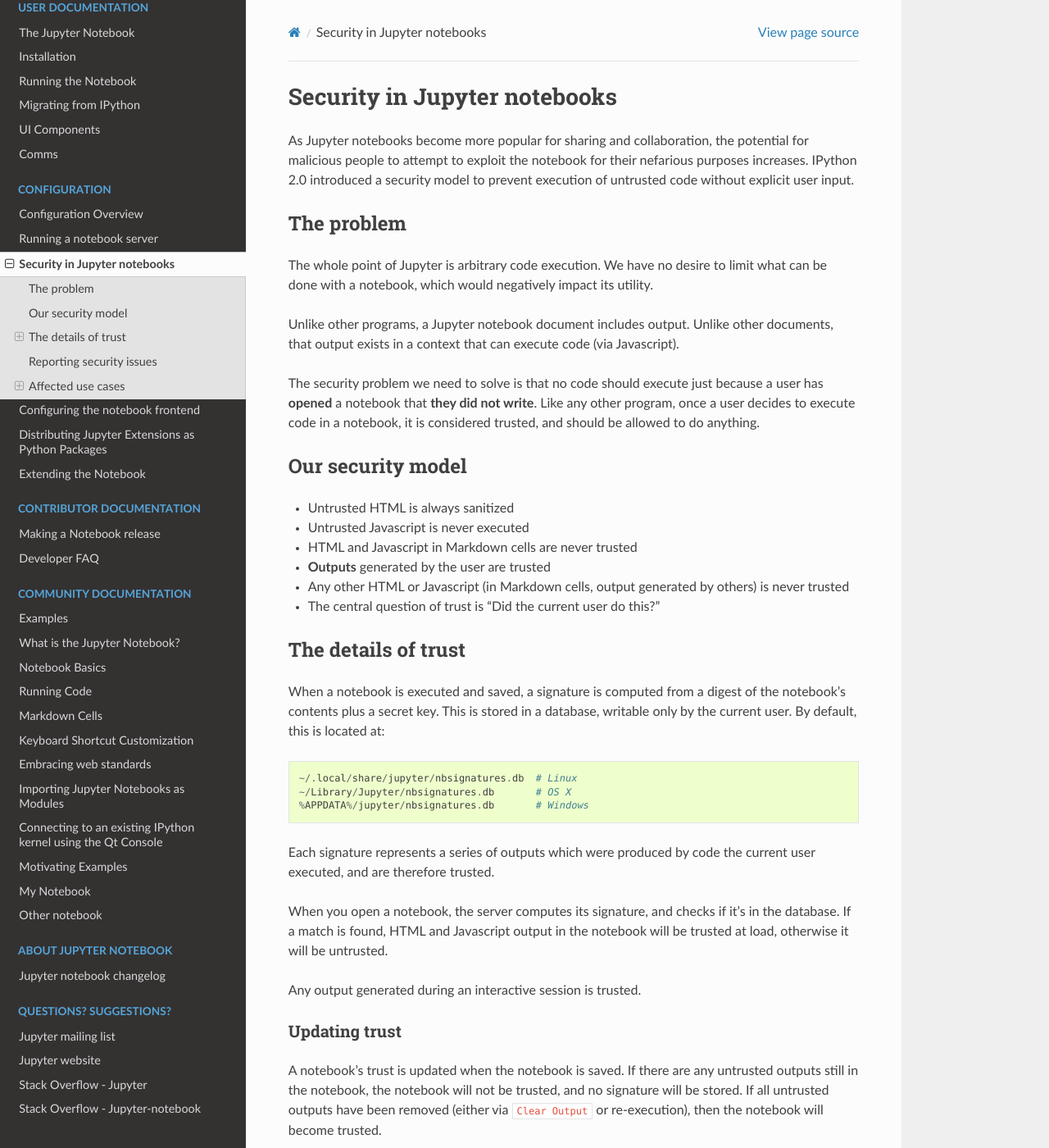
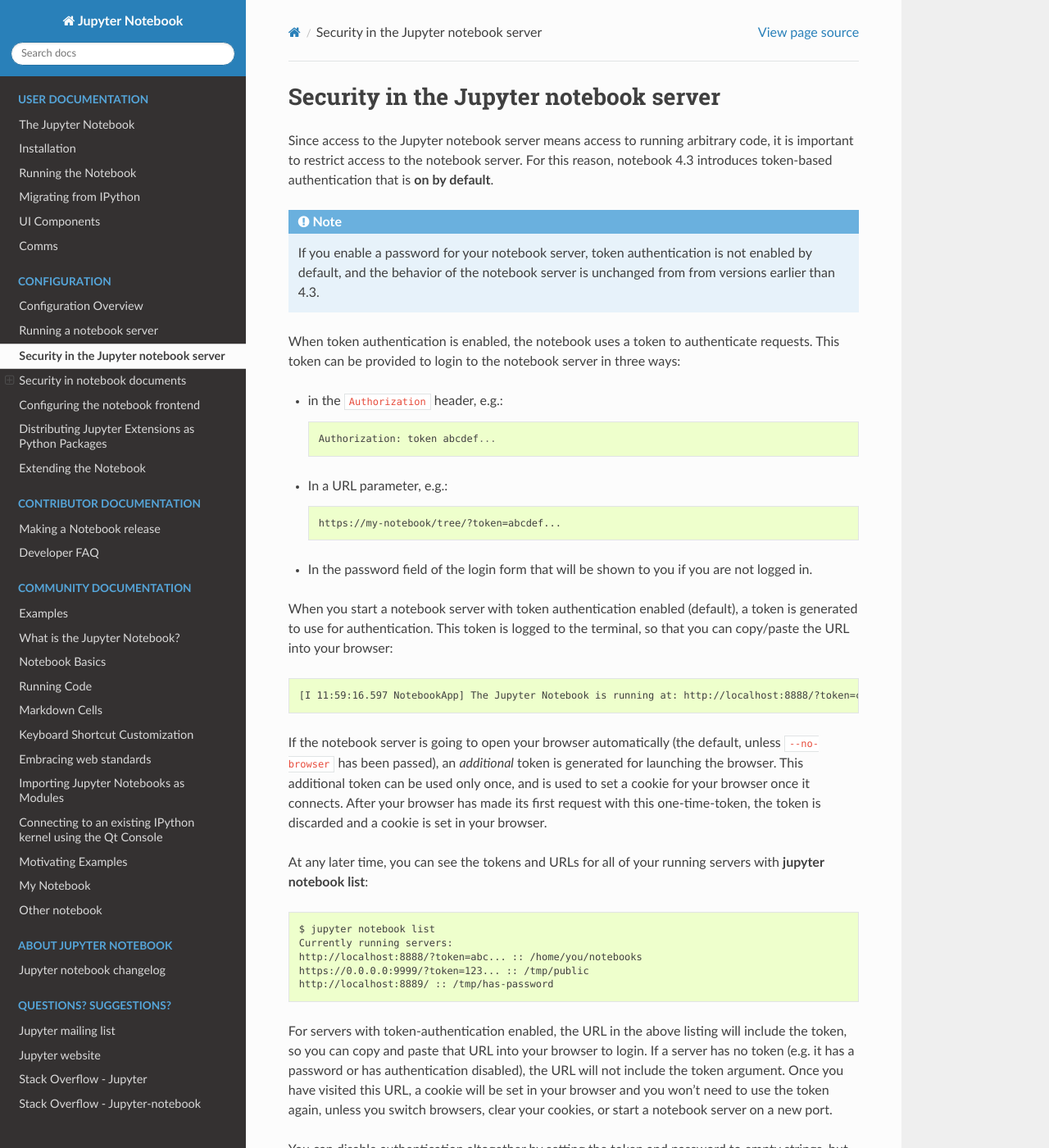
Before and after one commit to jupyter/nbclassic, a Sphinx documentation site: the page built from docs/source/security.rst, in a window 1280 px wide and 1400 px high. Shown: the whole window at 82% size. Built offline with Sphinx 7.4.7 and the Read the Docs theme 2.0.0, drawn with Linux system fonts in a browser that asks for light colours; pages that are not in the unit, such as notebooks, are missing from menus; some of the changed text lies outside the part shown.

Commit message:
cover token authentication in security docs

```diff
--- a/docs/source/changelog.rst
+++ b/docs/source/changelog.rst
@@ -15,14 +15,14 @@
 .. _release-4.3:
 
 4.3
------
+---
 
 4.3 is a minor release with many bug fixes and improvements.
 
 Highlights:
 
 - API for creating mime-type based renderer extensions using :code:`OutputArea.register_mime_type` and :code:`Notebook.render_cell_output` methods. See `mimerender-cookiecutter <https://github.com/jupyterlab/mimerender-cookiecutter>`__ for reference implementations and cookiecutter.
-- Enable token authentication by default
+- Enable token authentication by default. See :ref:`server_security` for more details.
 - Update security docs to reflect new signature system
 - Switched from term.js to xterm.js
 
--- a/docs/source/security.rst
+++ b/docs/source/security.rst
@@ -1,7 +1,77 @@
+
+.. _server_security:
+
+Security in the Jupyter notebook server
+=======================================
+
+Since access to the Jupyter notebook server means access to running arbitrary code,
+it is important to restrict access to the notebook server.
+For this reason, notebook 4.3 introduces token-based authentication that is **on by default**.
+
+.. note::
+
+    If you enable a password for your notebook server,
+    token authentication is not enabled by default,
+    and the behavior of the notebook server is unchanged from from versions earlier than 4.3.
+
+When token authentication is enabled, the notebook uses a token to authenticate requests.
+This token can be provided to login to the notebook server in three ways:
+
+- in the ``Authorization`` header, e.g.::
+
+    Authorization: token abcdef...
+
+- In a URL parameter, e.g.::
+
+    https://my-notebook/tree/?token=abcdef...
+
+- In the password field of the login form that will be shown to you if you are not logged in.
+
+When you start a notebook server with token authentication enabled (default),
+a token is generated to use for authentication.
+This token is logged to the terminal, so that you can copy/paste the URL into your browser::
+
+    [I 11:59:16.597 NotebookApp] The Jupyter Notebook is running at: http://localhost:8888/?token=c8de56fa4deed24899803e93c227592aef6538f93025fe01
+
+
+If the notebook server is going to open your browser automatically
+(the default, unless ``--no-browser`` has been passed),
+an *additional* token is generated for launching the browser.
+This additional token can be used only once,
+and is used to set a cookie for your browser once it connects.
+After your browser has made its first request with this one-time-token,
+the token is discarded and a cookie is set in your browser.
+
+At any later time, you can see the tokens and URLs for all of your running servers with :command:`jupyter notebook list`::
+
+    $ jupyter notebook list
+    Currently running servers:
+    http://localhost:8888/?token=abc... :: /home/you/notebooks
+    https://0.0.0.0:9999/?token=123... :: /tmp/public
+    http://localhost:8889/ :: /tmp/has-password
+
+For servers with token-authentication enabled, the URL in the above listing will include the token,
+so you can copy and paste that URL into your browser to login.
+If a server has no token (e.g. it has a password or has authentication disabled),
+the URL will not include the token argument.
+Once you have visited this URL,
+a cookie will be set in your browser and you won't need to use the token again,
+unless you switch browsers, clear your cookies, or start a notebook server on a new port.
+
+
+You can disable authentication altogether by setting the token and password to empty strings,
+but this is **NOT RECOMMENDED**, unless authentication or access restrictions are handled at a different layer in your web application:
+
+.. sourcecode:: python
+
+    c.NotebookApp.token = ''
+    c.NotebookApp.password = ''
+
+
 .. _notebook_security:
 
-Security in Jupyter notebooks
-=============================
+Security in notebook documents
+==============================
 
 As Jupyter notebooks become more popular for sharing and collaboration,
 the potential for malicious people to attempt to exploit the notebook
```
